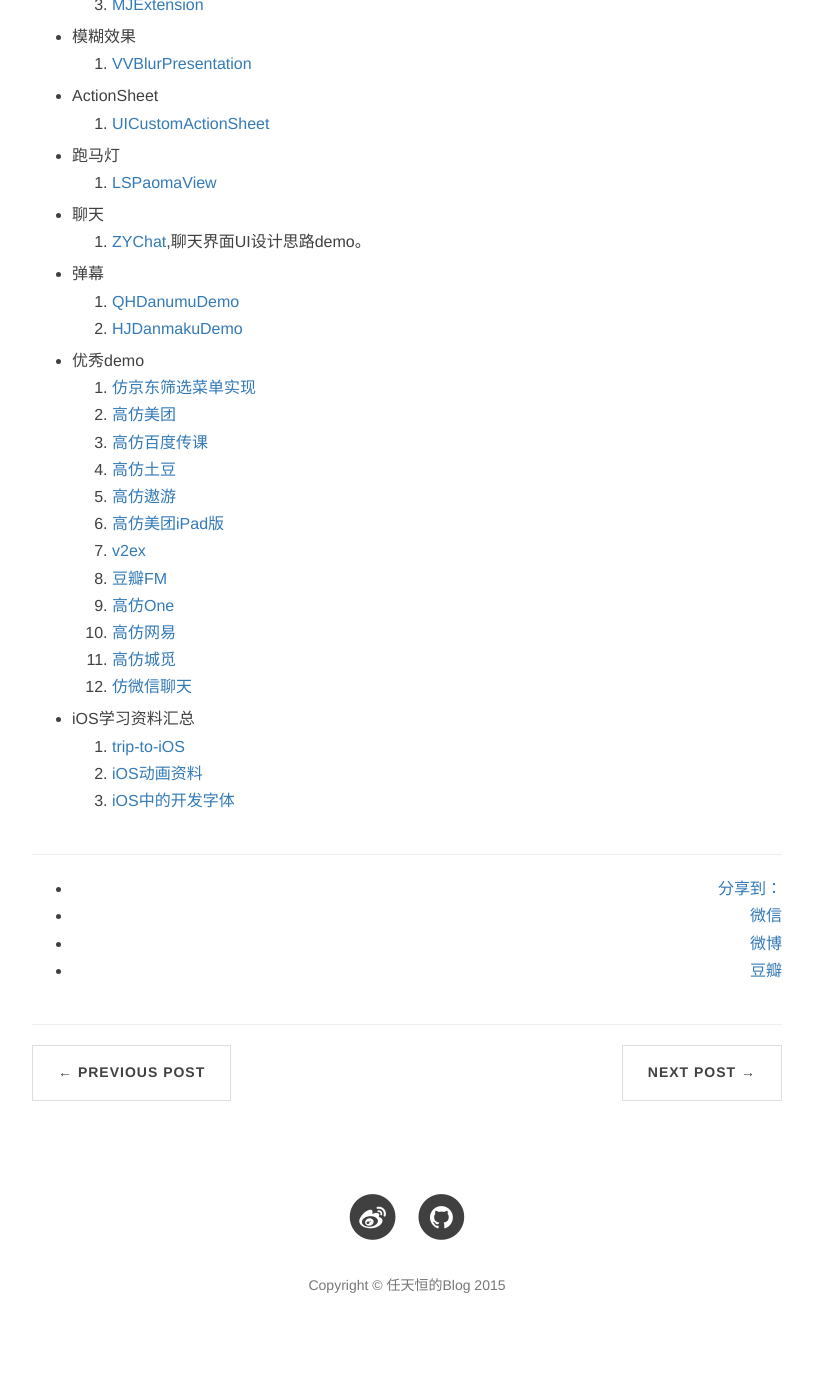
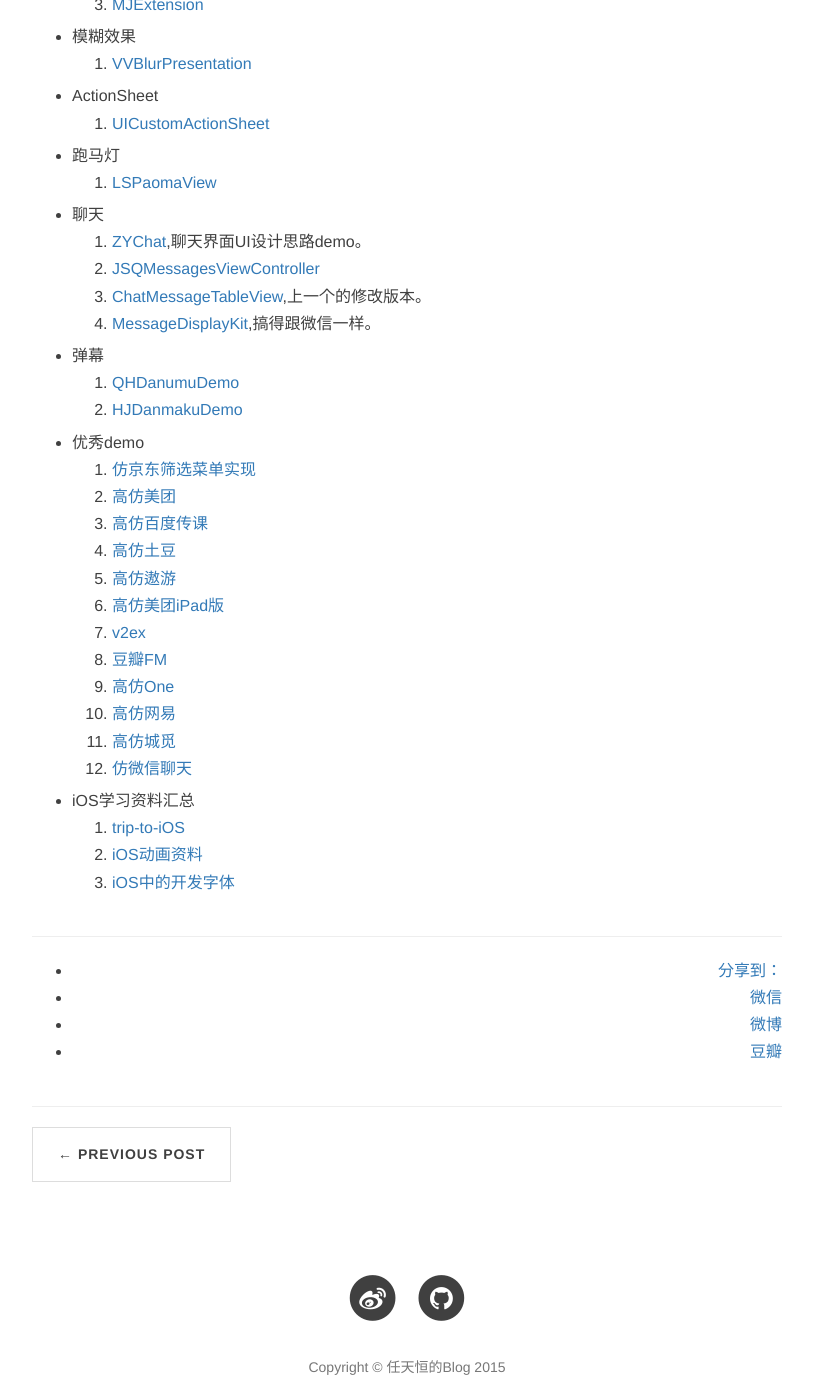
Before and after one commit to rth211/rth211.github.io, a Jekyll site: the page built from _posts/2015.07/2015-07-02-iOS第三方库备忘录（Objective-C）.md, in a window 1280 px wide and 1400 px high, scrolled down 3719 px. Shown: the whole window, without its empty margins (233-1046 px from the left). Built offline with Jekyll 4.4.1, drawn with Linux system fonts in a browser that asks for light colours; nearby versions of some CDN libraries; comment, search, counter and statistics services are not loaded; some of the changed text lies outside the part shown.

Commit message:
2015.9.7 日常学习

```diff
--- a/_posts/2015.07/2015-07-02-iOS第三方库备忘录（Objective-C）.md
+++ b/_posts/2015.07/2015-07-02-iOS第三方库备忘录（Objective-C）.md
@@ -167,6 +167,10 @@ tags:	iOS
 
 *	聊天
 	1.	[ZYChat](https://github.com/zyprosoft/ZYChat),聊天界面UI设计思路demo。
+	2.	[JSQMessagesViewController](https://github.com/jessesquires/JSQMessagesViewController)
+	3.	[ChatMessageTableView](https://github.com/RobinChao/ChatMessageTableViewController),上一个的修改版本。
+	4.	[MessageDisplayKit](https://github.com/xhzengAIB/MessageDisplayKit),搞得跟微信一样。
+
 
 *	弹幕
 	1.	[QHDanumuDemo](https://github.com/chenqihui/QHDanumuDemo)
```
Also changed, not shown: other parts of _posts/2015.07/2015-07-02-iOS第三方库备忘录（Objective-C）.md (+1 -1 lines), _posts/2015.09/2015-09-01-SomeGoodArticles.md (+4 -0 lines).
